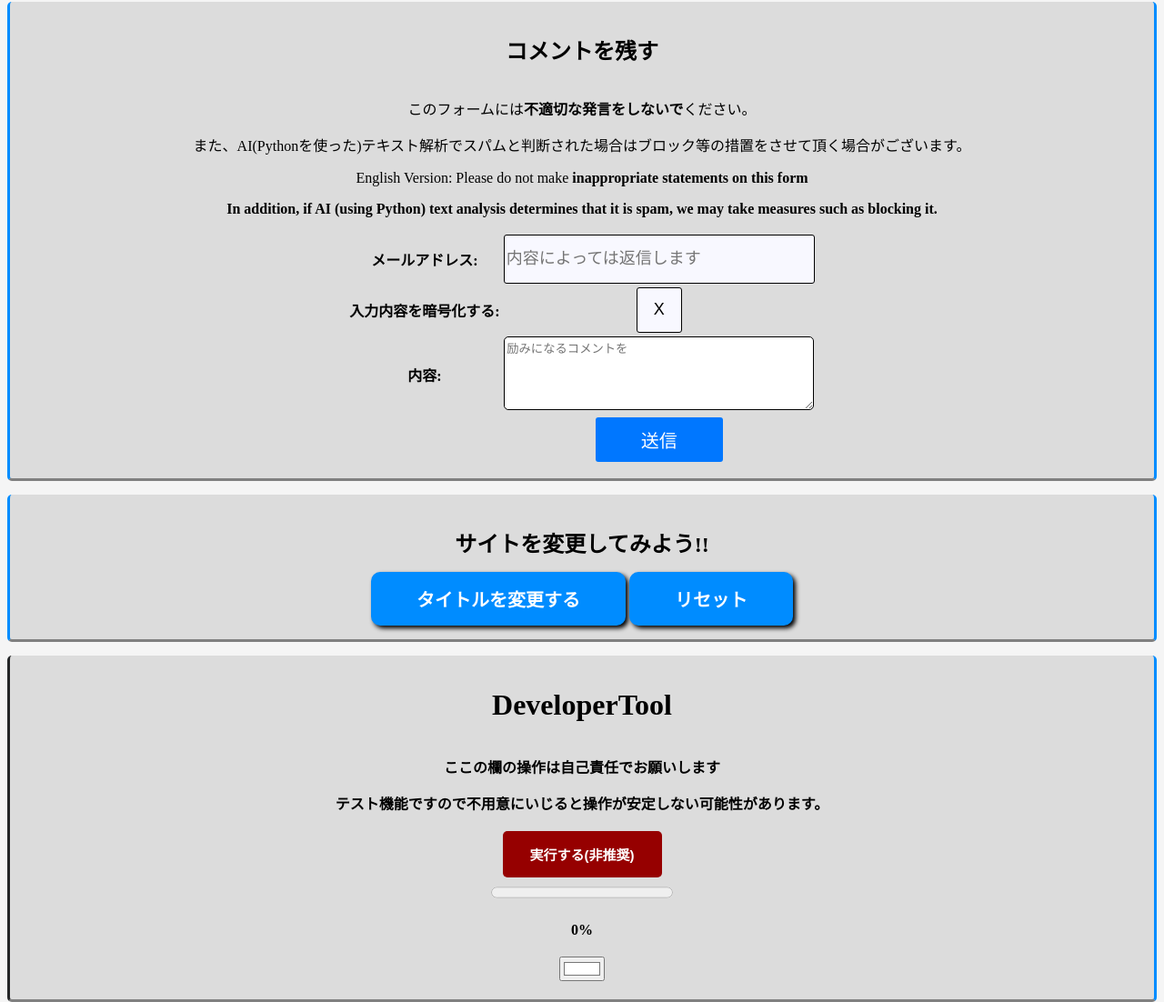
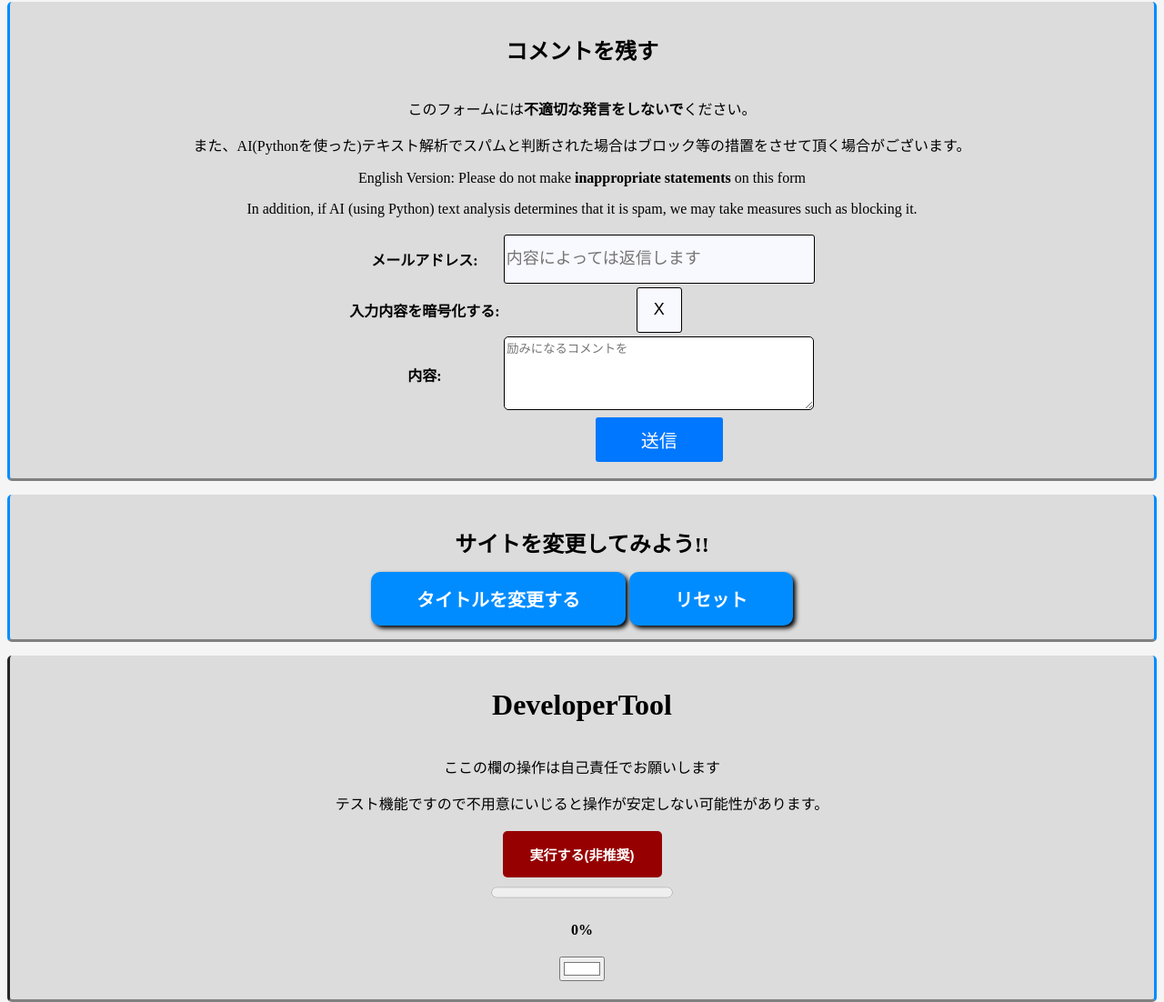
Before and after one commit to DeltanTech/deltantech.github.io, a plain HTML site: page index.html in a window 1280 px wide. Shown: the part 1413-2515 px from the top of the page at 91% size. Drawn offline with Linux system fonts and the light colour scheme.

Commit message:
A little fix

```diff
--- a/index.html
+++ b/index.html
@@ -76,7 +76,7 @@
                 <h2 style="text-align: center; padding-bottom: 15px;">コメントを残す</h2>
                 <p style="text-align: center;">このフォームには<strong>不適切な発言をしないで</strong>ください。</p>
                 <p style="text-align: center;">また、AI(Pythonを使った)テキスト解析でスパムと判断された場合はブロック等の措置をさせて頂く場合がございます。</p>
-                <p style="text-align: center;">English Version: Please do not make <strong>inappropriate statements<strong/> on this form</p>
+                <p style="text-align: center;">English Version: Please do not make <strong>inappropriate statements</strong> on this form</p>
                 <p style="text-align: center;">In addition, if AI (using Python) text analysis determines that it is spam, we may take measures such as blocking it.</p>
                 <form method="POST" action="https://script.google.com/macros/s/AKfycbyPCV4aQEEnR6vZfT_jN6-bUiv0Pmrfl9f3kJzL9bOzQRY4eQuB8ozWJzLiOPP07h09vQ/exec">
                     <table style="margin: auto;">
```
